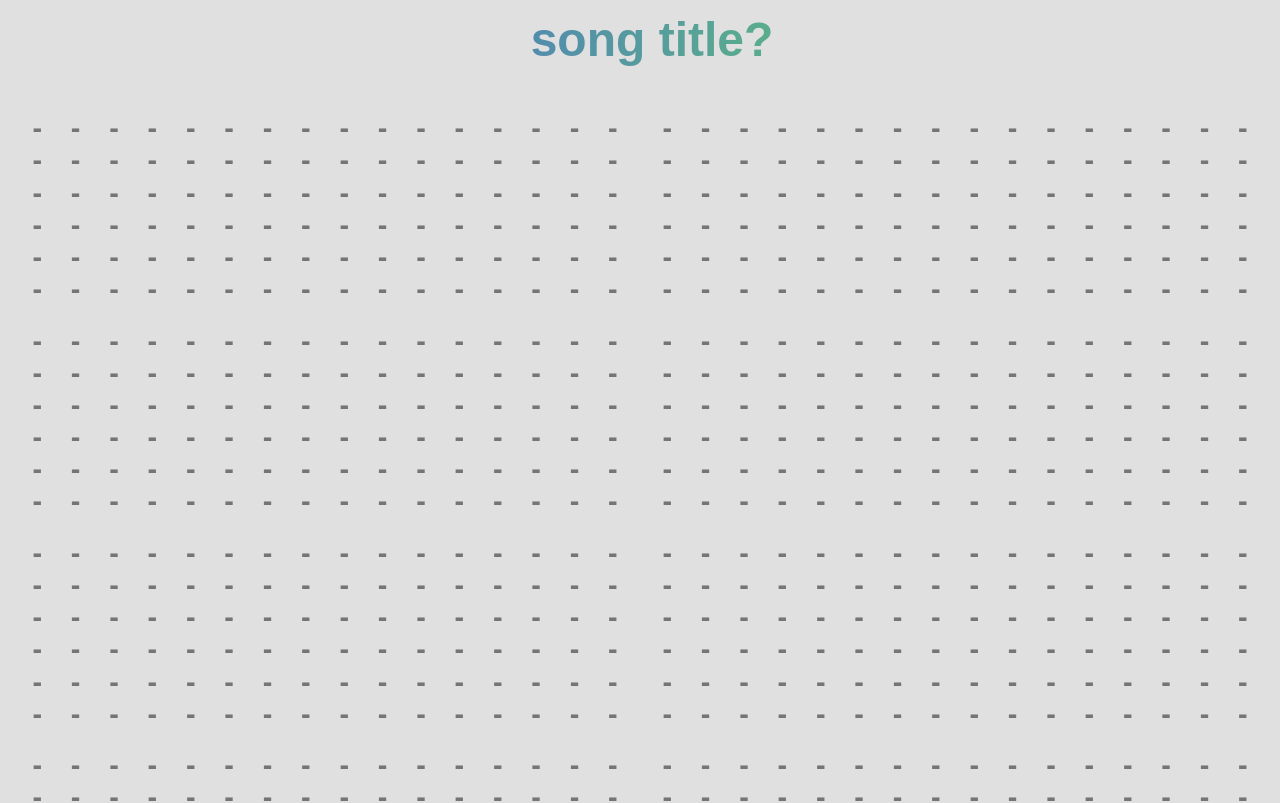
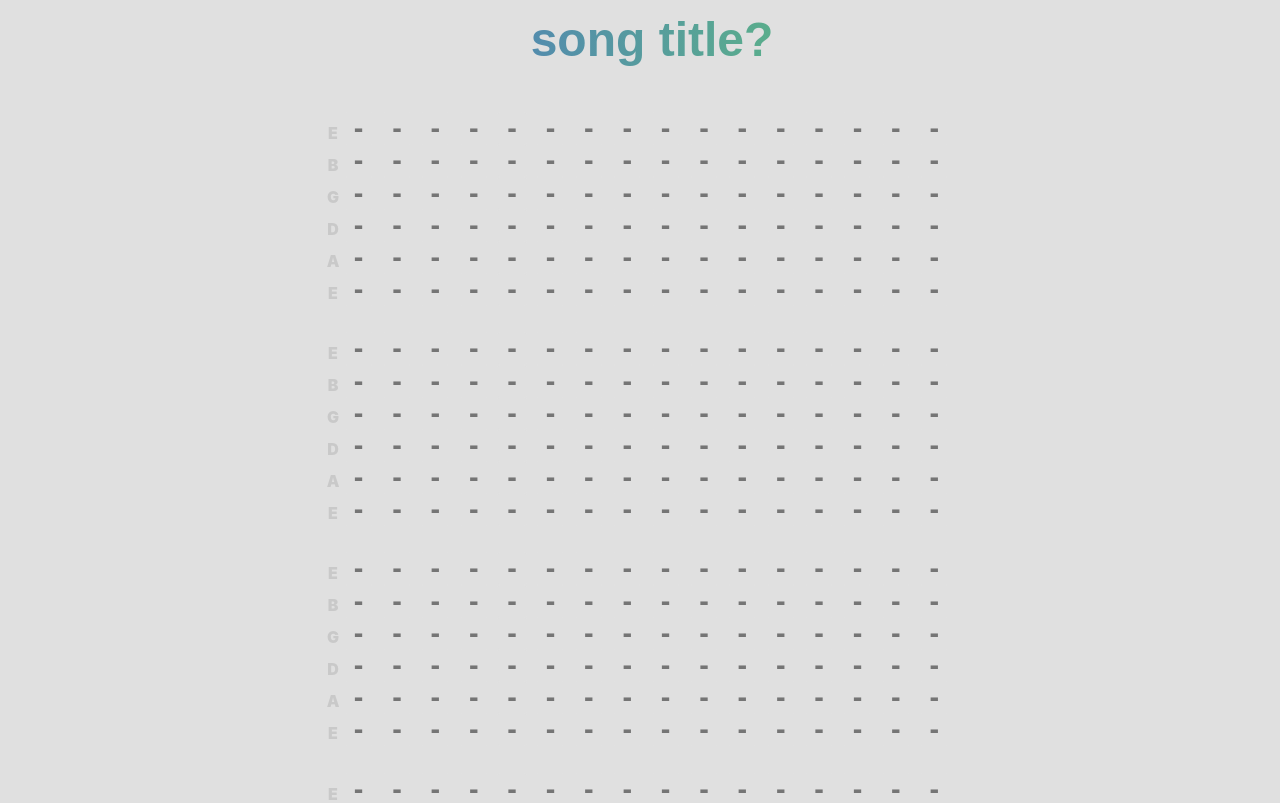
Before and after one commit to clearchaos3/tab-maker, a React (Create React App) app: page / in a window 1280 px wide. Shown: the top 803 px of the page. Built offline with nearby package versions, Linux system fonts and the light colour scheme.

Commit message:
added String names

```diff
--- a/src/App.css
+++ b/src/App.css
@@ -34,6 +34,16 @@
 
 .Neck {
   text-align: center;
+}
+
+.Strings {
+  display: inline-block;
+  font-weight: 900;
+  color: rgba(0, 0, 0, 0.1);
+}
+
+.String {
+  height: 32px;
 }
 
 
--- a/src/Measure.js
+++ b/src/Measure.js
@@ -1,10 +1,12 @@
 import Frets from './Frets'
+import Strings from './Strings';
 
 //a Measure is comprised of 8 Frets
 const Measure = (measure) => {
     const base = 6;
     return (
         <div className='Measure'>
+            <Strings />
             <Frets i={measure.measure} />
             <Frets i={measure.measure + base} />
             <Frets i={measure.measure + base * 2} />
--- /dev/null
+++ b/src/Strings.js
@@ -0,0 +1,14 @@
+const Strings = (tuning) => {
+    return (
+        <div className='Strings'>
+            <div className="String">E</div>
+            <div className="String">B</div>
+            <div className="String">G</div>
+            <div className="String">D</div>
+            <div className="String">A</div>
+            <div className="String">E</div>
+        </div>
+    )
+}
+
+export default Strings;
```
